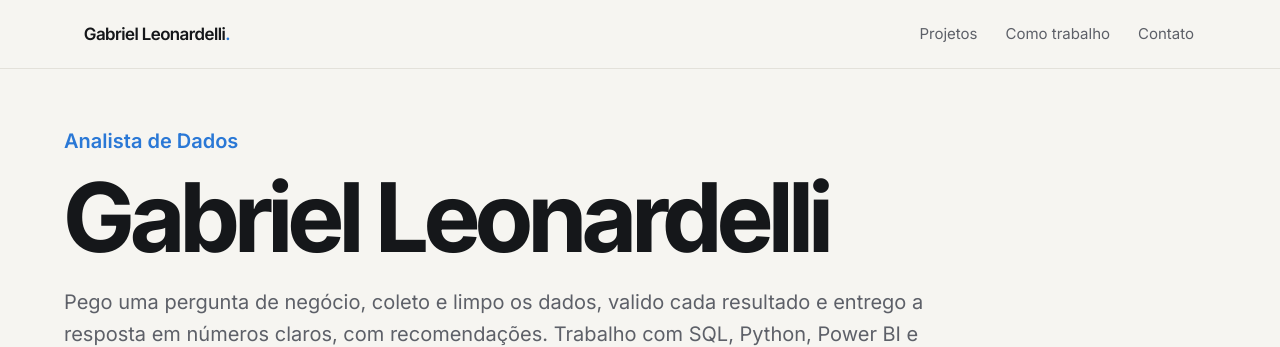
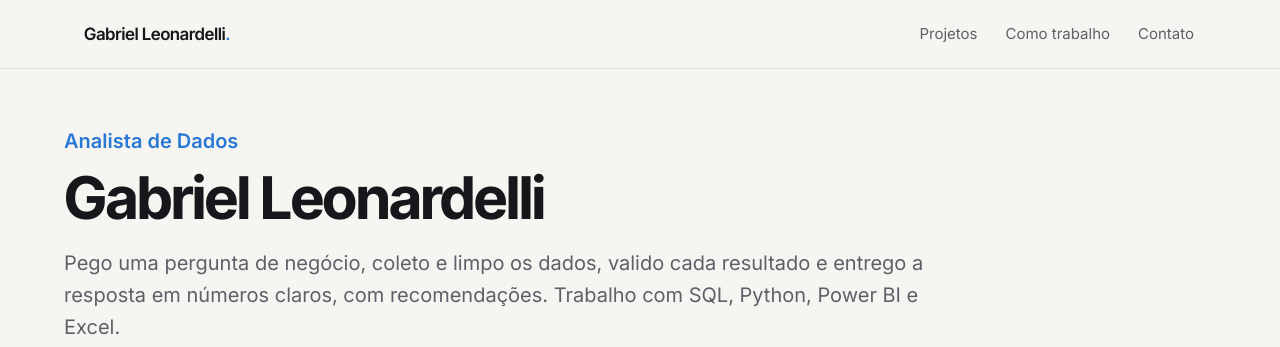
Before and after one commit to GabrielLeo12/GabrielLeo12.github.io, a plain HTML site: page index.html in a window 1280 px wide. Shown: the top 347 px of the page. Drawn offline with Linux system fonts and the light colour scheme.

Commit message:
Add files via upload

```diff
--- a/index.html
+++ b/index.html
@@ -27,7 +27,7 @@ html{scroll-behavior:smooth;scroll-padding-top:72px}
 body{margin:0;background:var(--bg);color:var(--ink);font:16px/1.6 Inter,system-ui,sans-serif;overflow-x:clip}
 a{color:inherit}
 h1,h2,h3{font-family:"Inter Tight",Inter,sans-serif;line-height:1.05;text-wrap:balance;margin:0}
-h1{font-size:clamp(44px,8vw,96px);font-weight:700;letter-spacing:-.03em}
+h1{font-size:clamp(36px,4.6vw,60px);font-weight:700;letter-spacing:-.02em}
 h2{font-size:clamp(26px,3.2vw,36px);font-weight:600;letter-spacing:-.01em}
 h3{font-size:21px;font-weight:600;line-height:1.2}
 p{margin:0}
```
